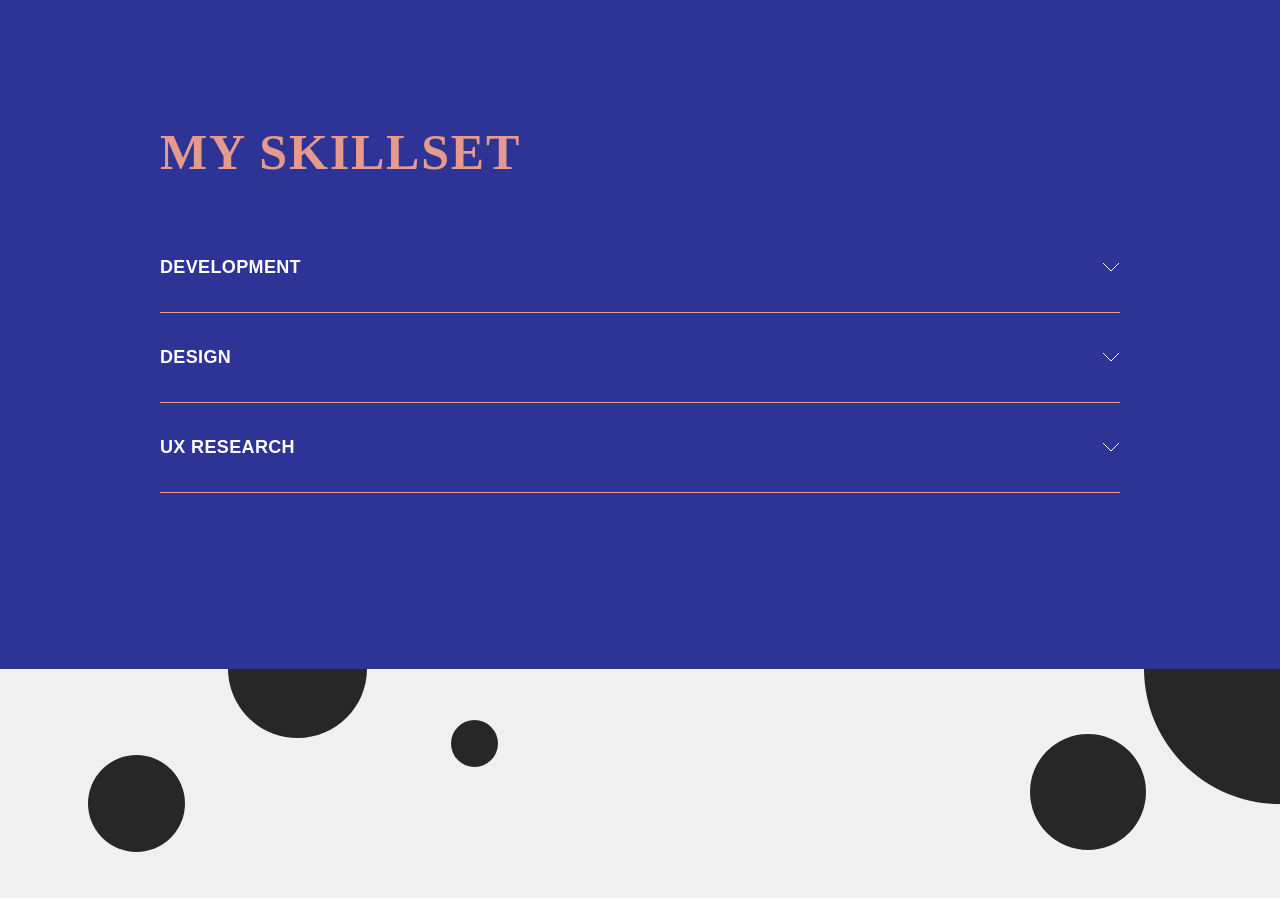
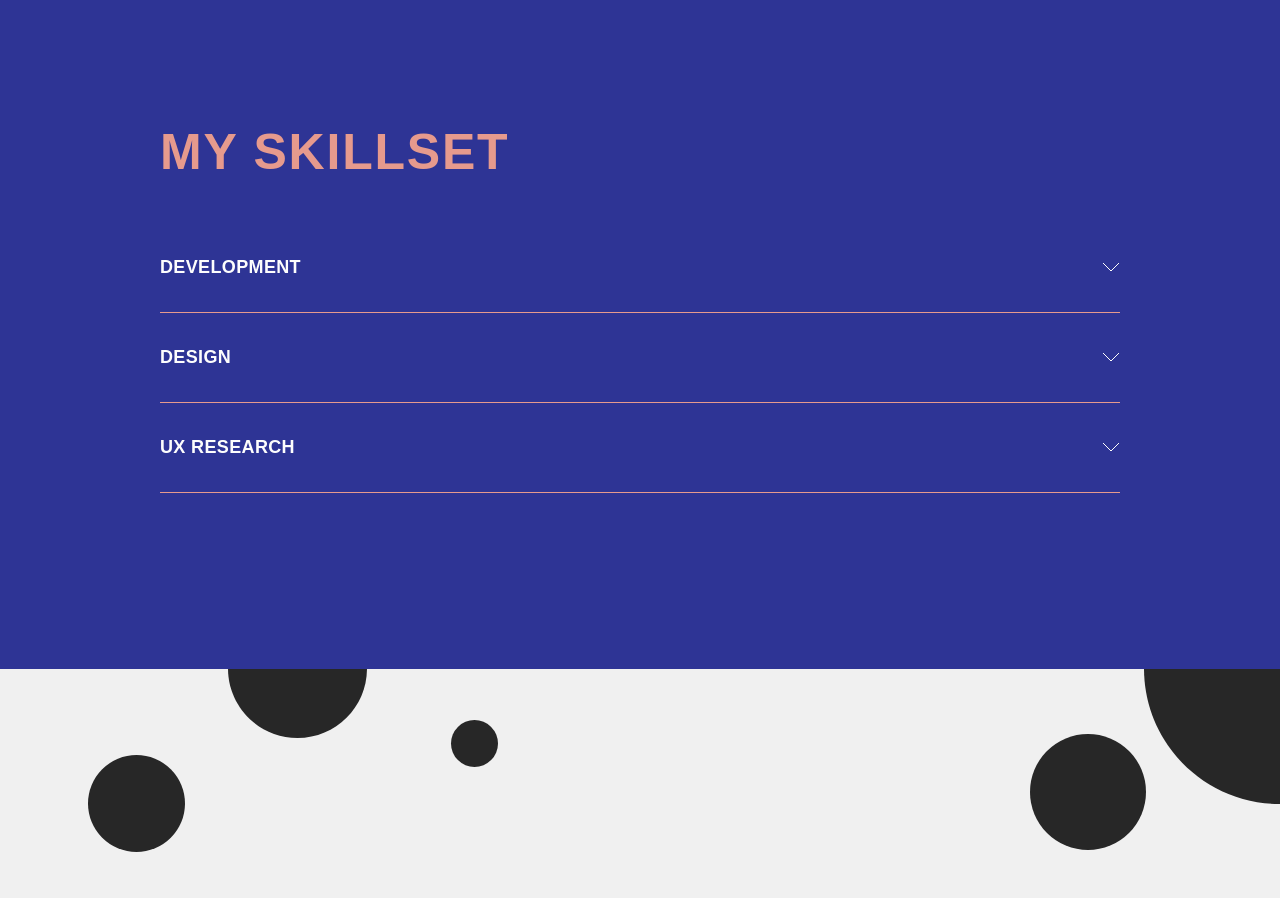
Before and after one commit to hansmaas123/portfolio, a React (Vite) app in the folder client/: page /about/1 in a window 1280 px wide. Shown: the part 1280-2178 px from the top of the page. Built offline with nearby package versions, Linux system fonts and the light colour scheme; a web font is replaced by a local one.

Commit message:
fixed small bug with navigation to about

```diff
--- a/client/src/routes/about.jsx
+++ b/client/src/routes/about.jsx
@@ -1,13 +1,16 @@
 import NavBar from "../components/NavBar"
 import '../styles/style.css'
-import { Link, useOutletContext, useParams } from "react-router-dom"
+import { Link, useLocation, useOutletContext, useParams } from "react-router-dom"
 import PropTypes from 'prop-types';
 import { useEffect } from "react";
 
 const About = () => {
     let { colorIdentifier } = useParams();
     const { setScaling } = useOutletContext();
-
+    const { pathname } = useLocation()
+    useEffect(() => {
+        window.scrollTo(0, 0);
+    }, [pathname]);
     useEffect(() => {
         {
             colorIdentifier === 'trainworld' ?
--- a/client/src/styles/style.css
+++ b/client/src/styles/style.css
@@ -380,7 +380,7 @@ html {
 
 .about__skillset--title {
     color: #EEEC76;
-    font-weight: neulis-neue, sans-serif;
+    font-family: neulis-neue, sans-serif;
     font-size: 50px;
     font-weight: 700;
     letter-spacing: 0.1125rem;
@@ -455,8 +455,6 @@ html {
 .arrow3 {
     transition: transform .5s ease;
 }
-
-.about__skillset--itemwrapper:hover {}
 
 .logo__wrapper {
     background-color: #FDFDFD;
```
